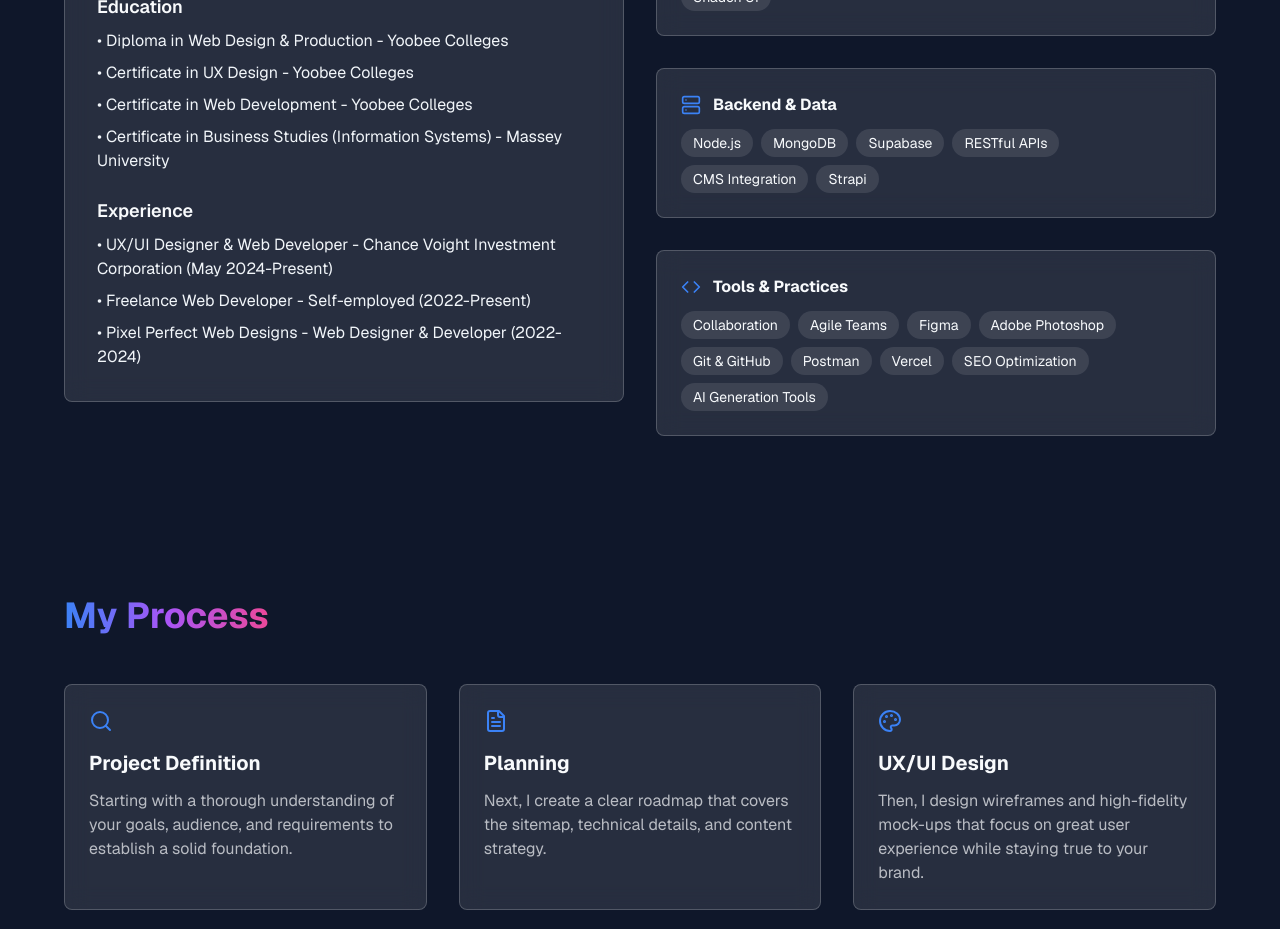
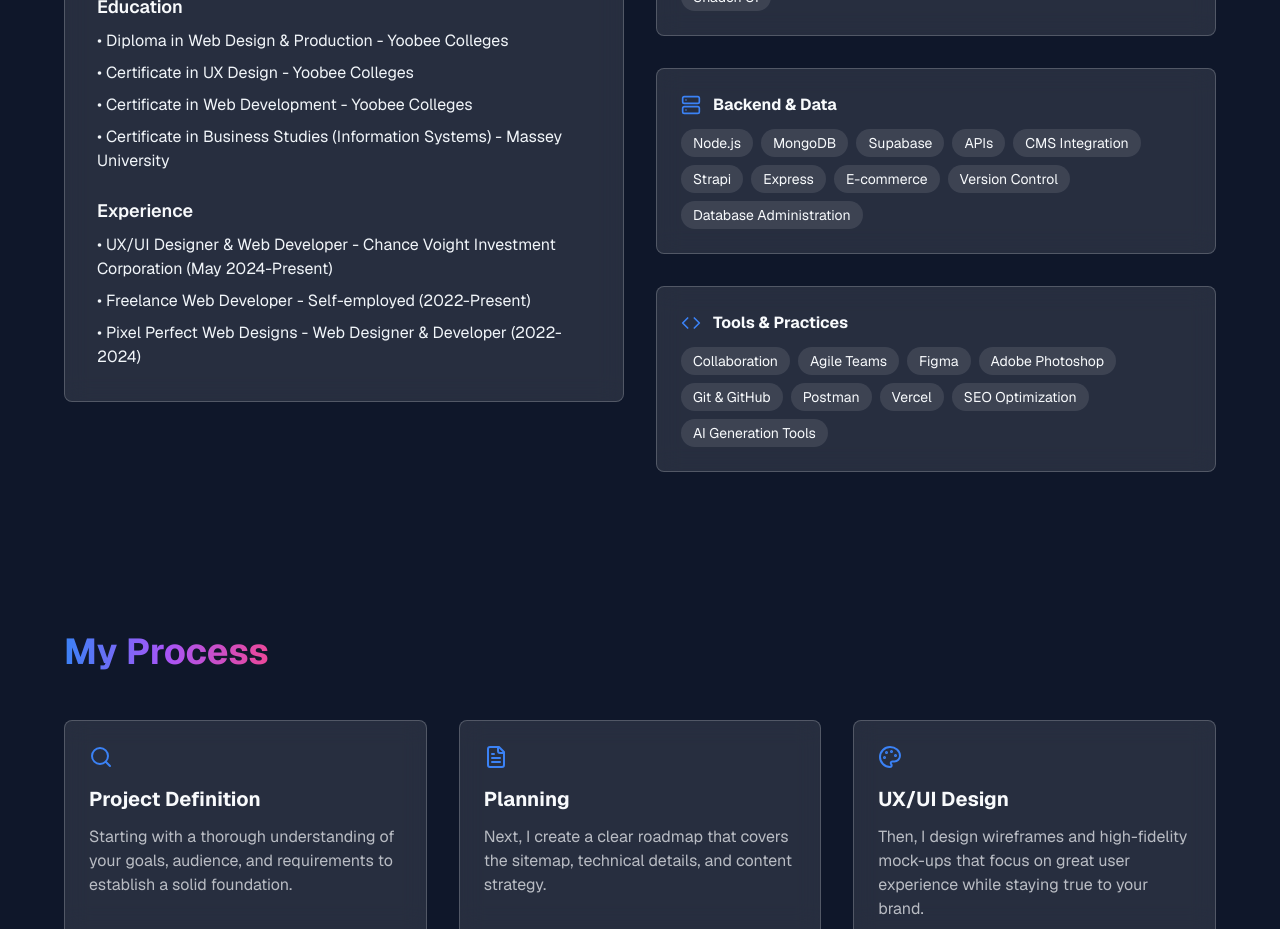
Before and after one commit to Vader1970/danielwillkeyportfolioprotype, a Next.js app: page / in a window 1280 px wide. Shown: the part 1400-2329 px from the top of the page. Built offline with nearby package versions, Linux system fonts and the light colour scheme.

Commit message:
updated resume to reflect back end skills

```diff
--- a/src/constants/skills.ts
+++ b/src/constants/skills.ts
@@ -38,7 +38,7 @@ export const skills: SkillCategory[] = [
   {
     category: "Backend & Data",
     icon: Server,
-    items: ["Node.js", "MongoDB", "Supabase", "RESTful APIs", "CMS Integration", "Strapi"],
+    items: ["Node.js", "MongoDB", "Supabase", "APIs", "CMS Integration", "Strapi", "Express", "E-commerce", "Version Control", "Database Administration"],
   },
   {
     category: "Tools & Practices",
```
